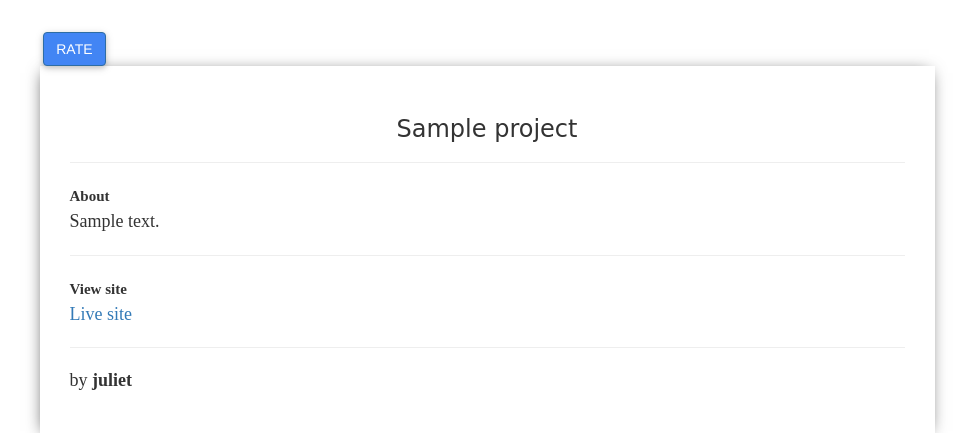
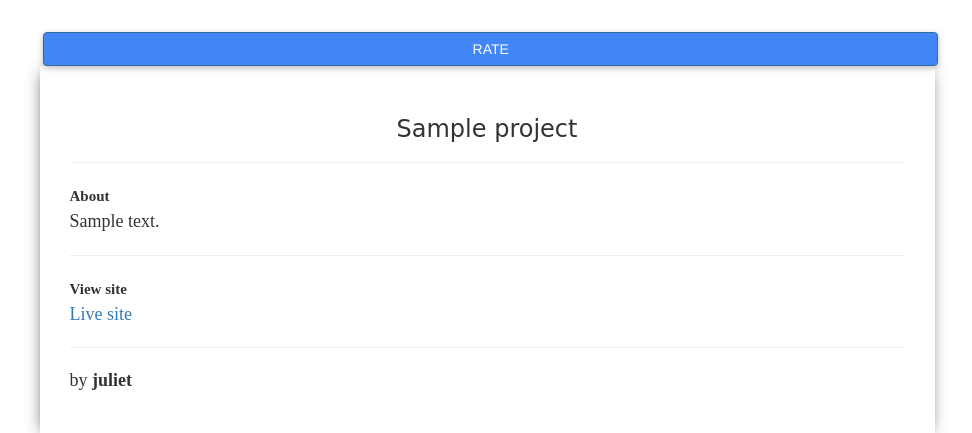
Before and after one commit to Julzpeter/Awards, a Django app: page /project/1 in a window 1280 px wide. Shown: the part 855-1288 px from the top of the page, without its empty margins (153-1125 px from the left). Run offline with Django 3.2, Linux system fonts and the light colour scheme; data comes from the database, SQL or seed files in the repository; tables that the repository leaves empty hold one stand-in row (values such as "Sample post"); grey boxes marked "Sample" are stand-in pictures; some libraries are stand-ins or nearby versions; some web fonts are replaced.

Commit message:
adds styles

```diff
--- a/awards/static/css/styles.css
+++ b/awards/static/css/styles.css
@@ -68,12 +68,12 @@ body {
     font-family: 'Open Sans Condensed', sans-serif;
 }
 
-/* .btn {
+.btn {
     width: 100%;
     border-radius: 0px;
     background-color: #23C9FF;
     color: white
-} */
+}
 
 .detail {
     font-size: 15px;
--- a/awards/templates/project.html
+++ b/awards/templates/project.html
@@ -2,7 +2,14 @@
 {% load mathfilters %}
 {% block content %}
 {{ block.super}}
-
+<style>
+    .btn {
+    width: 100%;
+    border-radius: 0px;
+    background-color: #23C9FF;
+    color: white
+    }
+</style>
 <!DOCTYPE html>
 <html>
 
```
